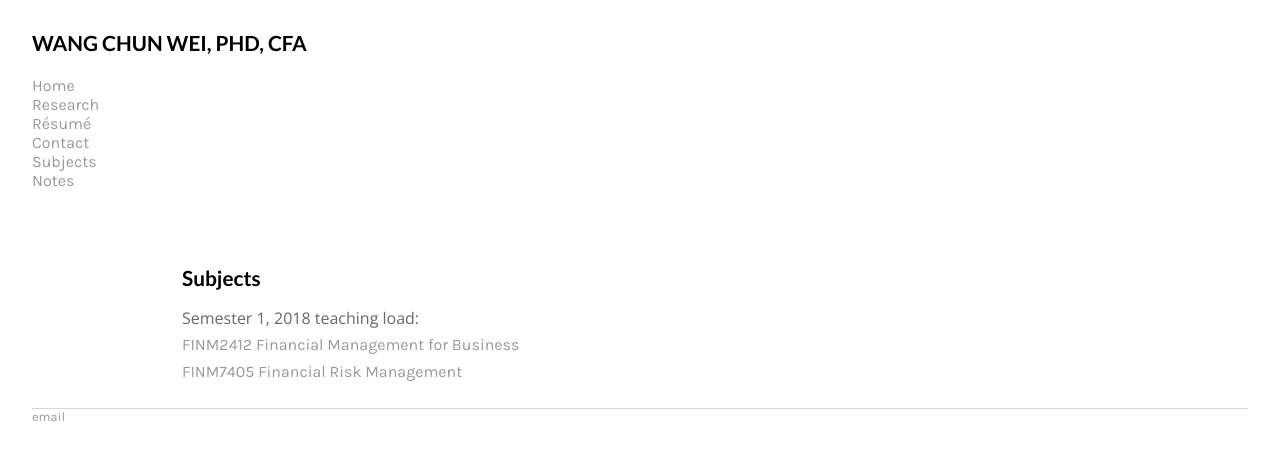
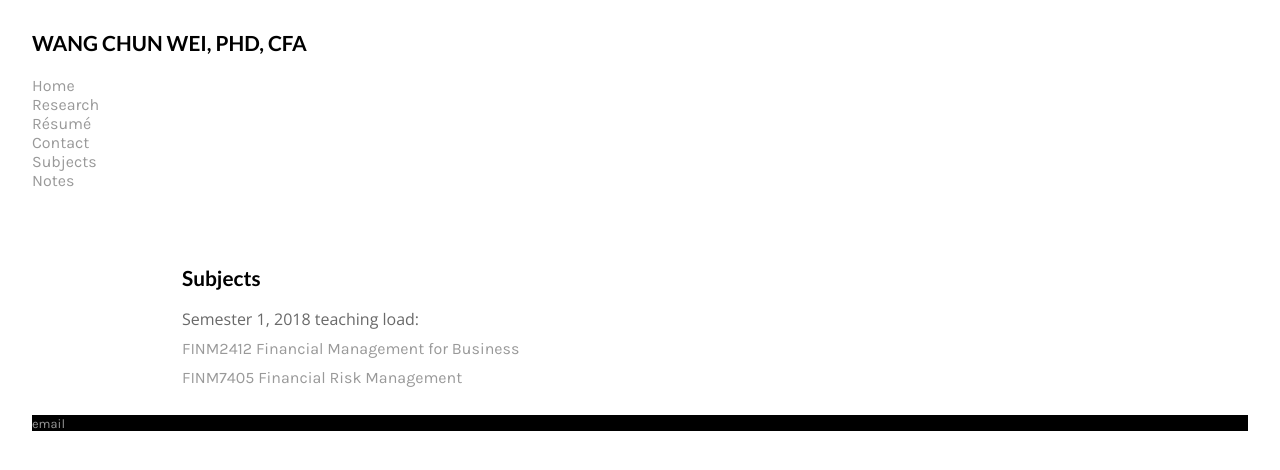
Before and after one commit to weiwangchun/weiwangchun.github.io, a Jekyll site: the page built from teaching/index.html, in a window 1280 px wide. Shown: the top 470 px of the page. Built offline with Jekyll 4.4.1, drawn with Linux system fonts in a browser that asks for light colours.

Commit message:
Update main.css

```diff
--- a/css/main.css
+++ b/css/main.css
@@ -57,14 +57,16 @@ h3 {
 p {
     font-size: 1em;
     font-family: 'Open Sans', serif;
-    line-height: 1em;
+    font-weight: lighter;
+    line-height: 1.2em;
     color: #696969;
     margin: 0px 150px 10px;
 }
 
 footer {
-    border-top: 1px solid #d5d5d5;
+    border-top: 1px solid black;
     font-size: .8em;
+    background-color: #000000
 }
 
 
```
